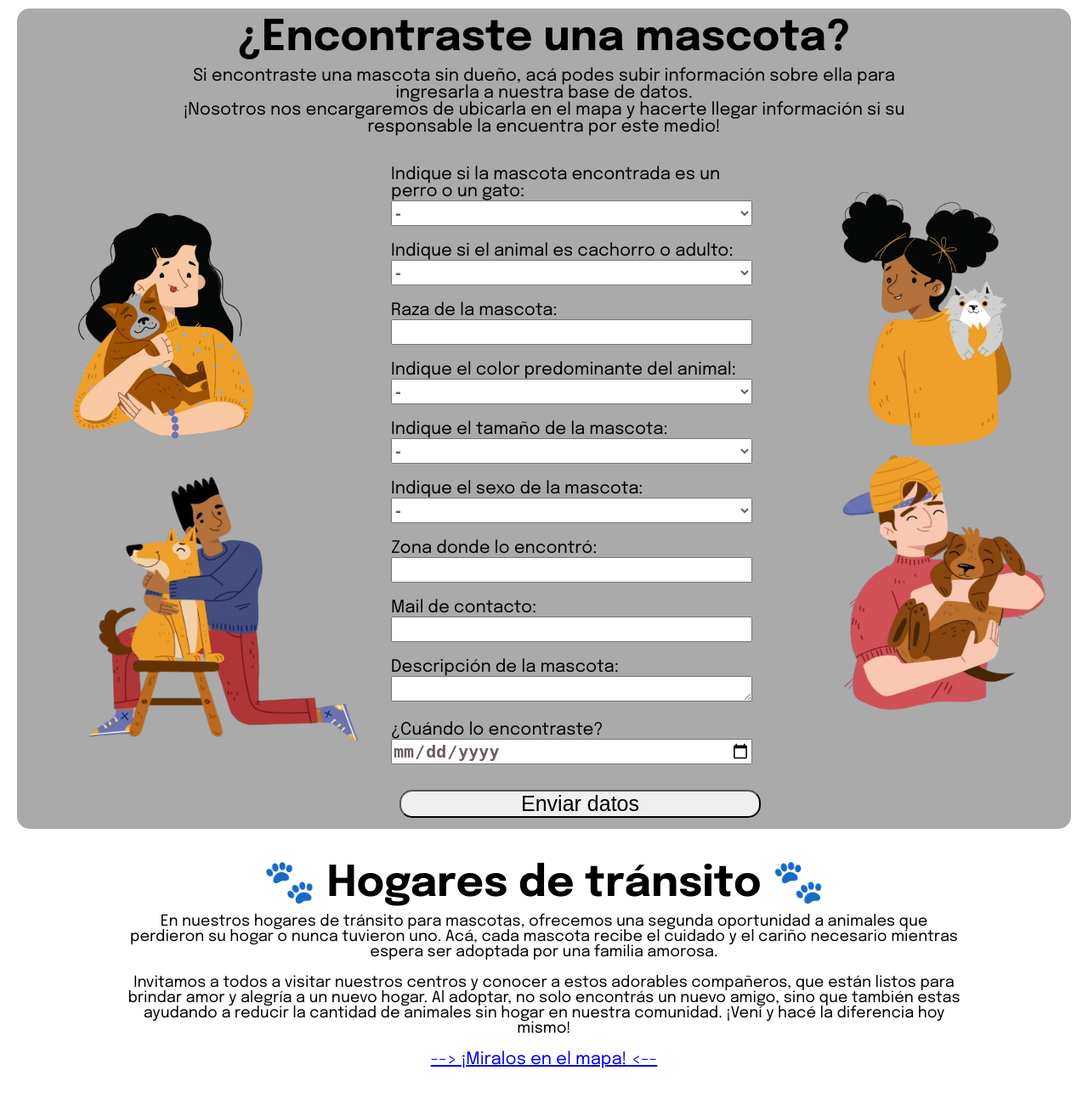
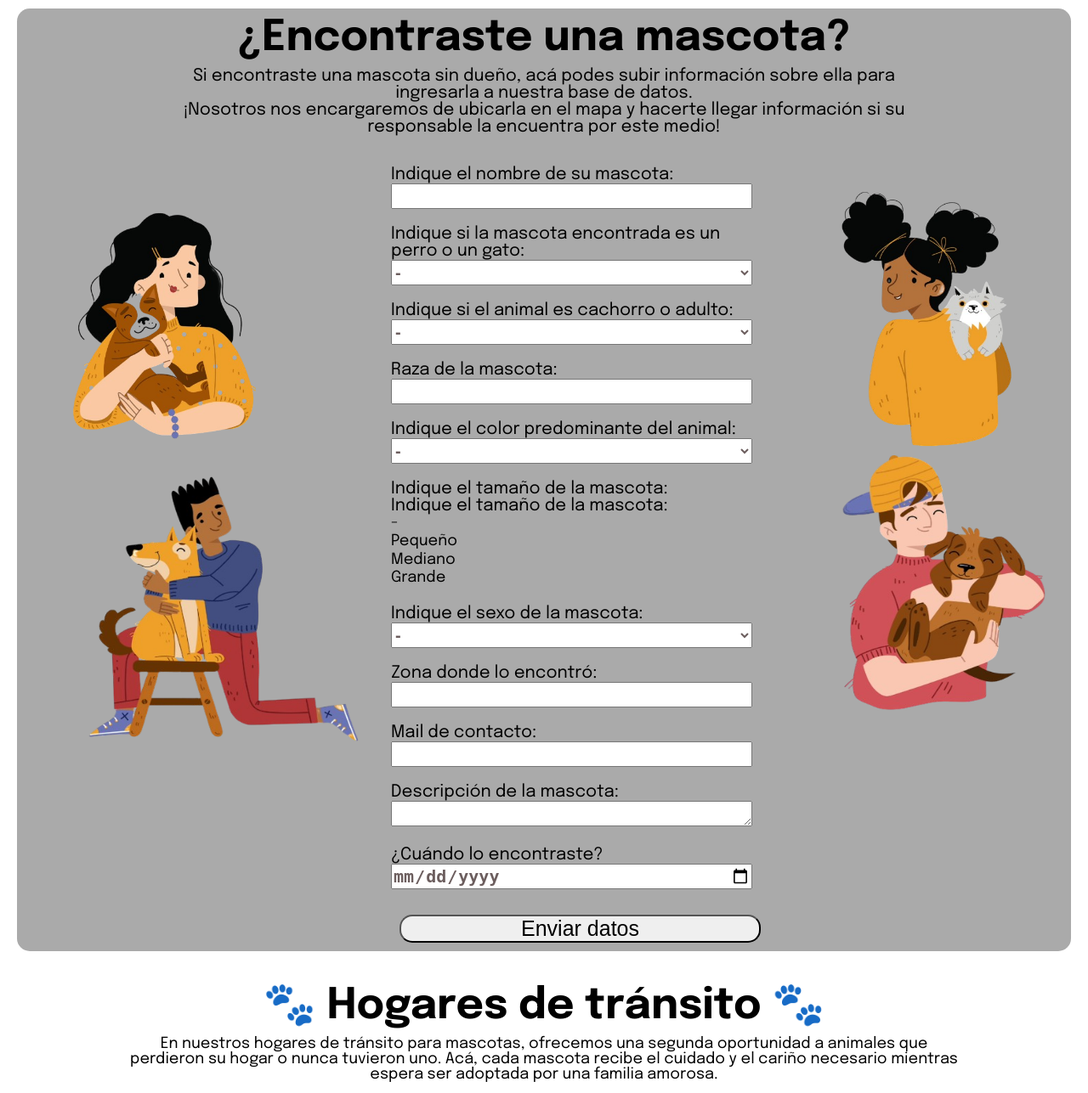
Before and after one commit to ThiagoBerot/Equipo-Rocket-TP-IDS, a Flask app: page /encontraste in a window 1280 px wide. Shown: the part 71-1358 px from the top of the page at 85% size. Run offline with Flask 3, Linux system fonts and the light colour scheme; some libraries are stand-ins or nearby versions.

Commit message:
se agrego el campo nombre para el formulario y se modificaron los select porque le faltaban los id y name

```diff
--- a/front+back/frontend/templates/encontraste_una_mascota.html
+++ b/front+back/frontend/templates/encontraste_una_mascota.html
@@ -32,9 +32,13 @@
           <form action="/templates/formulario_enviado.html">
             <ul>
               <li>
+                <label for="nombre">Indique el nombre de su mascota:</label>
+                 <input type="text" id="nombre" name="nombre">
+              </li>
+              <li>
                 <label for="animal">Indique si la mascota encontrada es un perro o un gato:</label>
                 <br>
-                <select>
+                <select  aria-label="seleccionar tipo de animal" name="tipo" id="tipo">
                   <option value="none">-</option>
                   <option value="perro">Perro</option>
                   <option value="gato">Gato</option>
@@ -43,7 +47,7 @@
               <li>
                 <label for="edad">Indique si el animal es cachorro o adulto:</label>
                 <br>
-                <select>
+                <select aria-label="seleccionar la edad de la mascota" name="edad" id="edad">
                   <option value="none">-</option>
                   <option value="cachorro">Cachorro</option>
                   <option value="adulto">Adulto</option>
@@ -57,7 +61,7 @@
               <li>
                 <label for="color">Indique el color predominante del animal:</label>
                 <br>
-                <select>
+                <select arial-label="selecionar el color mas resaltado del animal" name="color" id="color">
                   <option value="none">-</option>
                   <option value="negro">Negro</option>
                   <option value="blanco">Blanco</option>
@@ -69,7 +73,7 @@
               <li>
                 <label for="tamaño">Indique el tamaño de la mascota:</label>
                 <br>
-                <select>
+                <label for="tamanio">Indique el tamaño de la mascota:</label>
                   <option value="none">-</option>
                   <option value="negro">Pequeño</option>
                   <option value="blanco">Mediano</option>
@@ -79,7 +83,7 @@
               <li>
                 <label for="sexo">Indique el sexo de la mascota:</label>
                 <br>
-                <select>
+                <select aria-label="selecionar el sexo de la mascota" name="sexo" id="sexo">
                   <option value="none">-</option>
                   <option value="macho">Macho</option>
                   <option value="hembra">Hembra</option>
```
